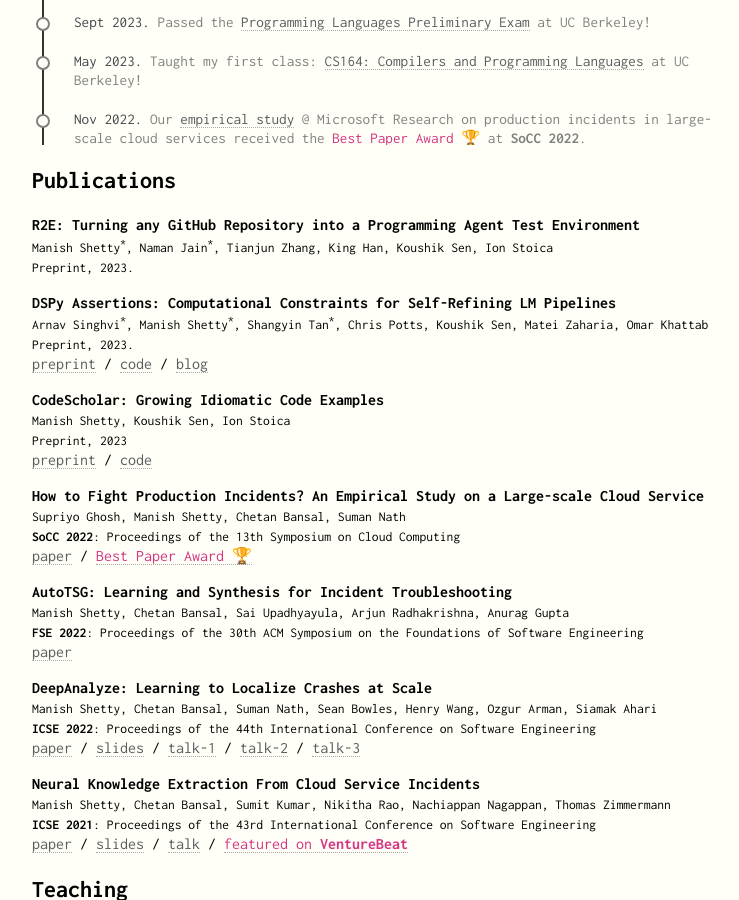
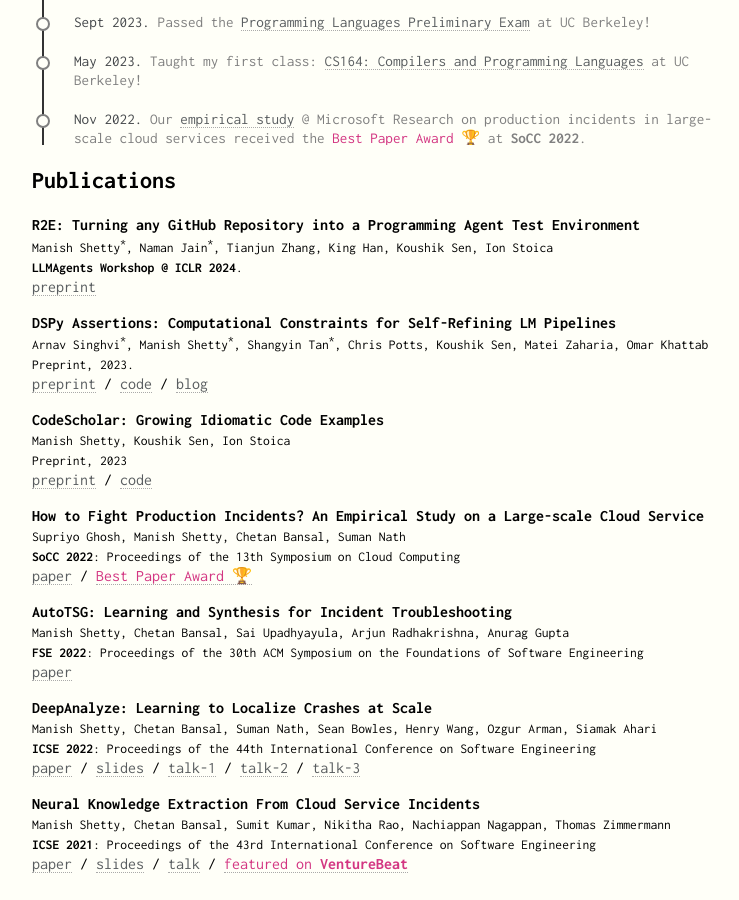
Before and after one commit to manishshettym/manishshettym.github.io, a Jekyll site: the page built from index.md, in a window 1280 px wide and 900 px high, scrolled down 646 px. Shown: the whole window, without its empty margins (258-997 px from the left). Built offline with Jekyll 4.4.1, drawn with Linux system fonts in a browser that asks for light colours.

Commit message:
workshop update

```diff
--- a/index.md
+++ b/index.md
@@ -62,10 +62,10 @@ Previously, I worked at <a href="https://www.microsoft.com/en-us/research/">Micr
 
 **R2E: Turning any GitHub Repository into a Programming Agent Test Environment** <br>
 <span style="font-size:85%">Manish Shetty<sup>*</sup>, Naman Jain<sup>*</sup>, Tianjun Zhang, King Han, Koushik Sen, Ion Stoica<br>
-Preprint, 2023. </span> <br>
-<!-- <a href="">preprint</a> /
-<a href="">code</a> /
-<a href="">blog</a> -->
+**LLMAgents Workshop @ ICLR 2024**. </span> <br>
+<a href="">preprint</a>
+<!-- <a href="">code</a> / -->
+<!-- <a href="">blog</a> -->
 
 **DSPy Assertions: Computational Constraints for Self-Refining LM Pipelines** <br>
 <span style="font-size:85%">Arnav Singhvi<sup>*</sup>, Manish Shetty<sup>*</sup>, Shangyin Tan<sup>*</sup>, Chris Potts, Koushik Sen, Matei Zaharia, Omar Khattab<br>
```
